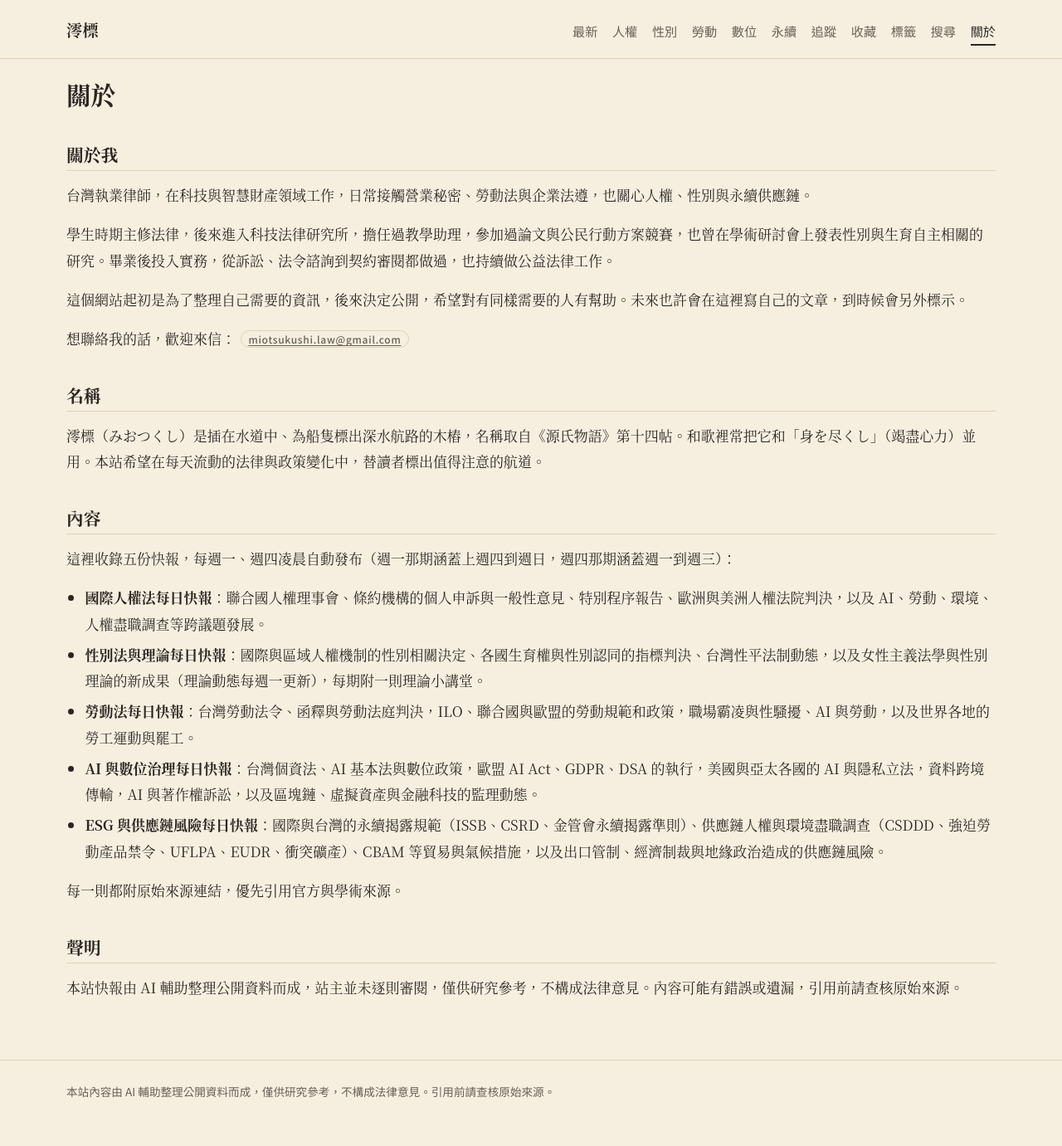
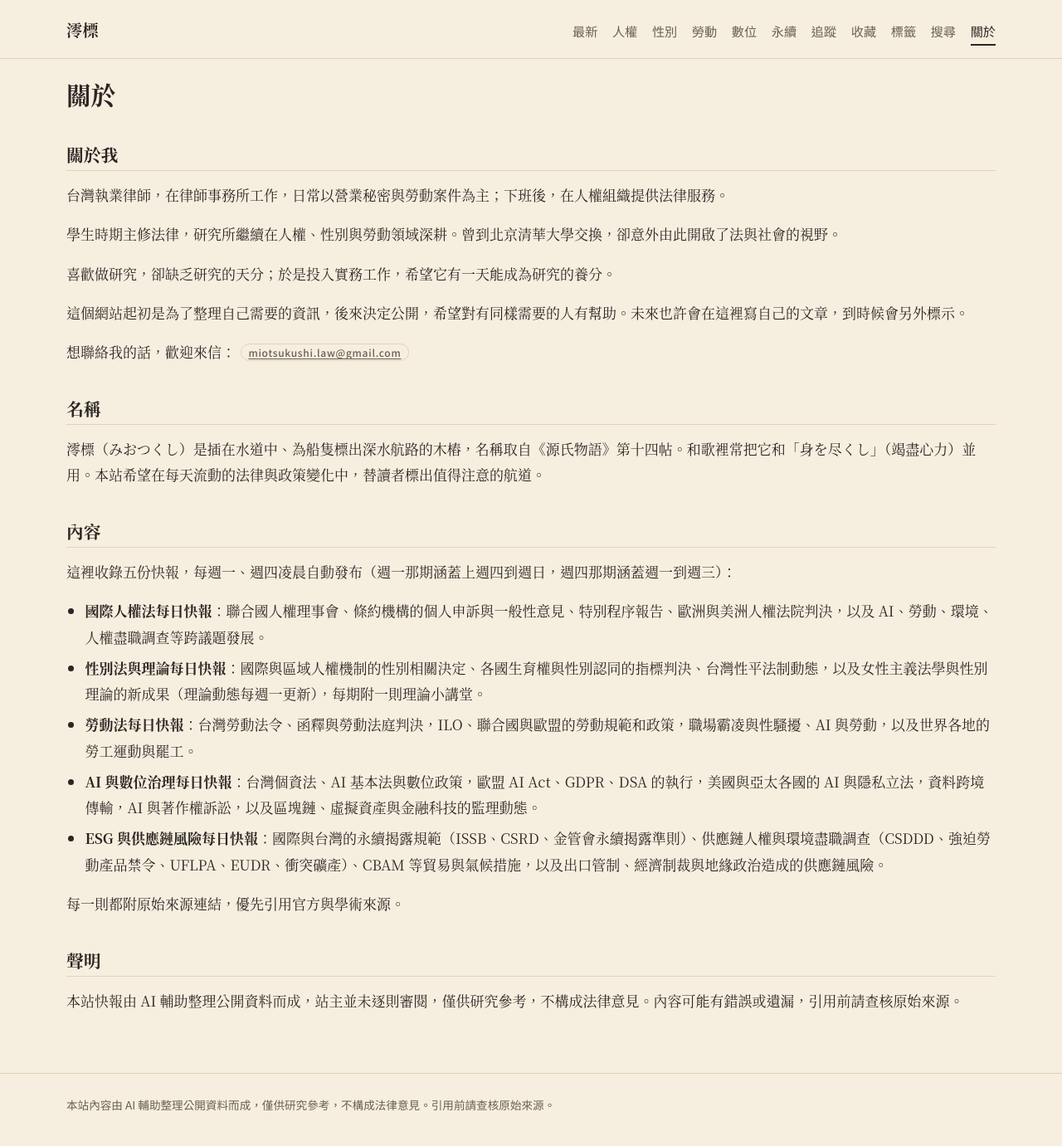
Before and after one commit to chadfan1004/Newsletter-for-international-human-rights-law-gender-theory-and-labour-law, a Jekyll site: the page built from about.md, in a window 1280 px wide. Shown: the whole page at 83% size. Built offline with Jekyll 4.4.1, drawn with Linux system fonts in a browser that asks for light colours.

Commit message:
關於我依站主方向改寫
Co-Authored-By: Claude Opus 5.5 <noreply@anthropic.com>
Claude-Session: https://claude.ai/code/session_01FSbXdJEiLZof4dLYJ2WApi

```diff
--- a/about.md
+++ b/about.md
@@ -9,9 +9,11 @@ permalink: /about/
 
 ## 關於我
 
-台灣執業律師，在科技與智慧財產領域工作，日常接觸營業秘密、勞動法與企業法遵，也關心人權、性別與永續供應鏈。
+台灣執業律師，在律師事務所工作，日常以營業秘密與勞動案件為主；下班後，在人權組織提供法律服務。
 
-學生時期主修法律，後來進入科技法律研究所，擔任過教學助理，參加過論文與公民行動方案競賽，也曾在學術研討會上發表性別與生育自主相關的研究。畢業後投入實務，從訴訟、法令諮詢到契約審閱都做過，也持續做公益法律工作。
+學生時期主修法律，研究所繼續在人權、性別與勞動領域深耕。曾到北京清華大學交換，卻意外由此開啟了法與社會的視野。
+
+喜歡做研究，卻缺乏研究的天分；於是投入實務工作，希望它有一天能成為研究的養分。
 
 這個網站起初是為了整理自己需要的資訊，後來決定公開，希望對有同樣需要的人有幫助。未來也許會在這裡寫自己的文章，到時候會另外標示。
 
```
